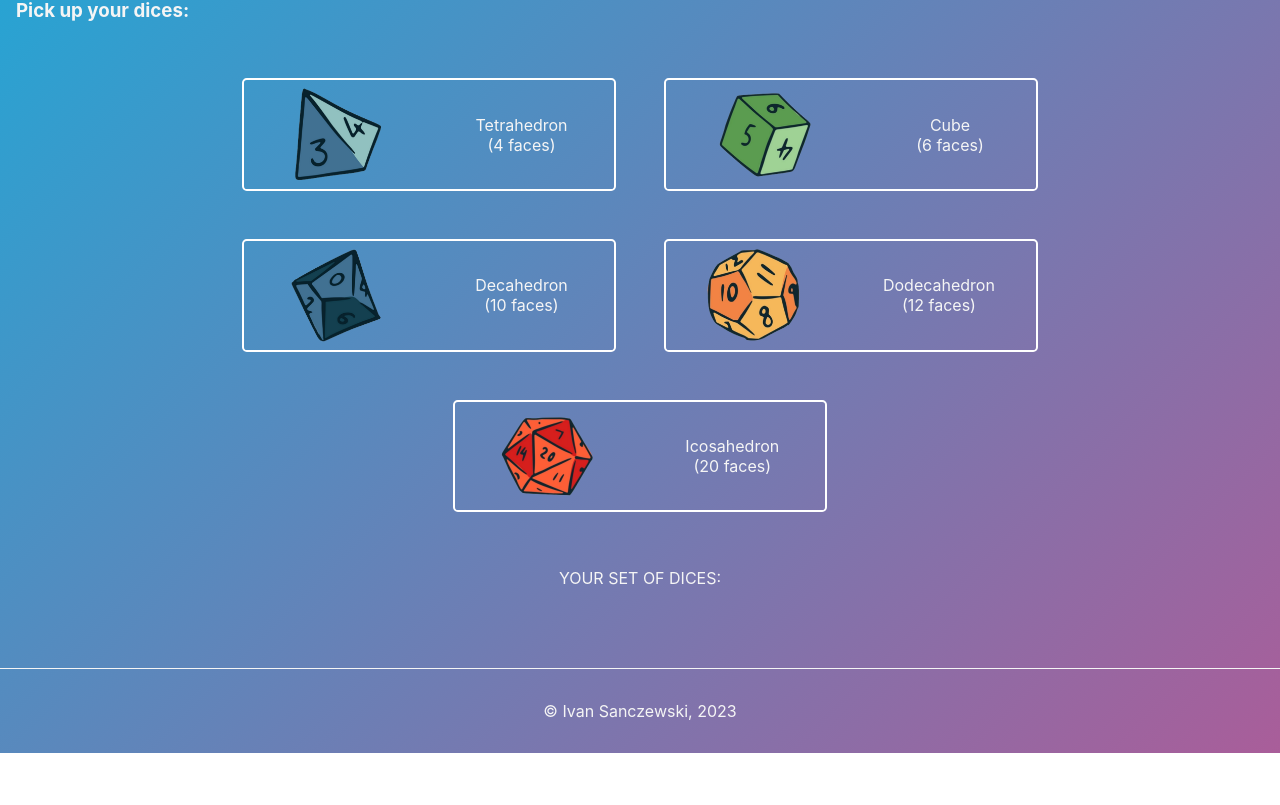
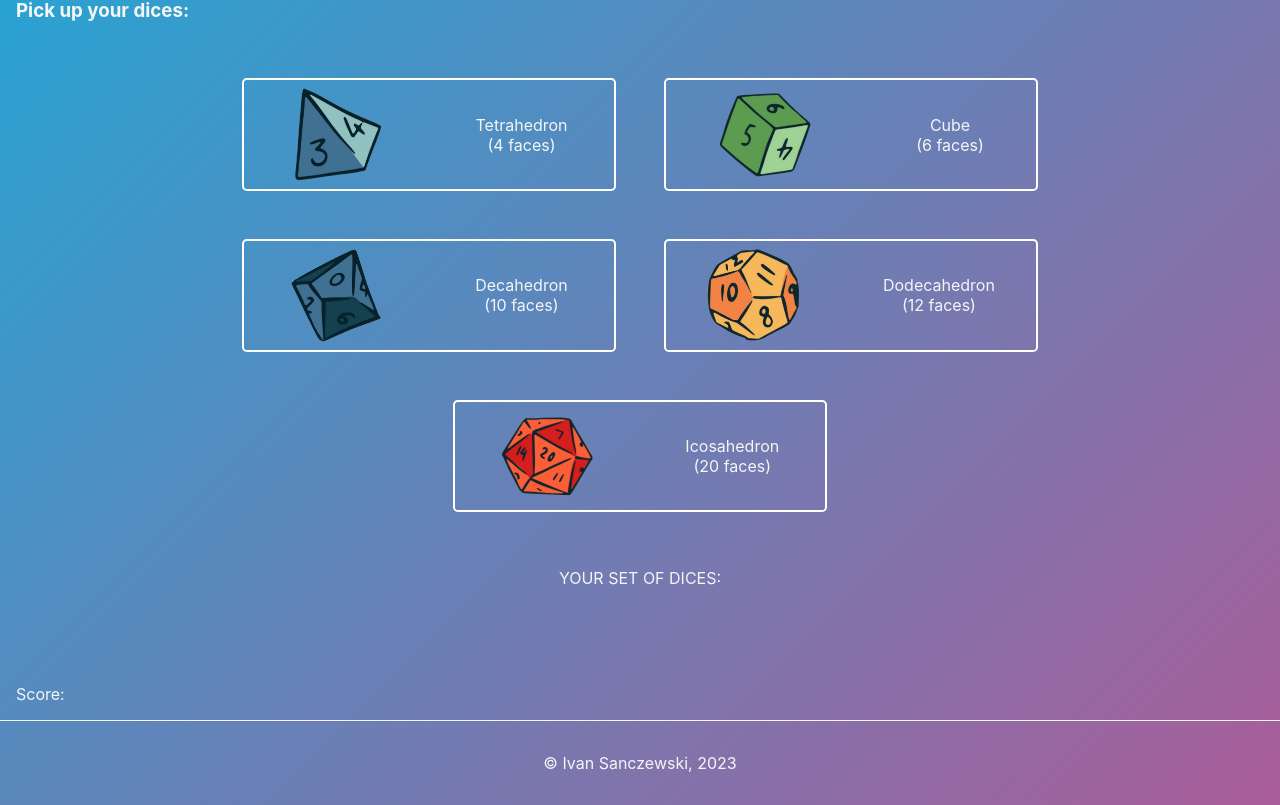
Before and after one commit to IvanSanczewski/dices, a Vue app: page /diceSum in a window 1280 px wide. Shown: the part 289-1094 px from the top of the page. Before the commit the page ends 1042 px from the top, so only its background shows below. Built offline with nearby package versions, Linux system fonts and the light colour scheme.

Commit message:
Add Score component & implemented it on DiceSum to show final result. IMPLEMENT SHOW CORRECT OR WRONG ANSWERS ASIDE THE USER ONES

```diff
--- a/src/components/Navbar.vue
+++ b/src/components/Navbar.vue
@@ -7,8 +7,8 @@
             <RouterLink to="/">HOME</RouterLink>
             <RouterLink to="DiceSum">SUM DICES</RouterLink>
             <RouterLink to="Colors">COLORS</RouterLink>
-            <RouterLink to="Scores">SCORES</RouterLink>
-            <RouterLink to="Scores">RULES</RouterLink>
+            <RouterLink to="HighScores">SCORES</RouterLink>
+            <RouterLink to="HighScores">RULES</RouterLink>
         </div>
         <div class="menu-user">
             <div v-if="!storeUsers.isLogged" class="user-logged">
--- a/src/components/NavbarIcons.vue
+++ b/src/components/NavbarIcons.vue
@@ -13,7 +13,7 @@
             <RouterLink to="Colors">
                 <font-awesome-icon icon="fa-solid fa-palette" />
             </RouterLink>
-            <RouterLink to="Scores">
+            <RouterLink to="HighScores">
                 <font-awesome-icon icon="fa-solid fa-trophy" />
             </RouterLink>
             <!-- FIXME: MAKE IT COMPONENT -->
--- /dev/null
+++ b/src/components/Score.vue
@@ -0,0 +1,11 @@
+<template>
+    <p>Score: {{ storeDices.userPlay.actualScore }}</p>
+</template>
+
+<script setup>
+import { useDicesStore } from "@/stores/dices"
+
+const storeDices = useDicesStore ()
+
+
+</script>
--- a/src/router/index.js
+++ b/src/router/index.js
@@ -2,7 +2,7 @@ import { createRouter, createWebHistory } from 'vue-router'
 
 import DiceSum from '@/views/DiceSum.vue'
 import Home from '@/views/Home.vue'
-import Scores from '@/views/Scores.vue'
+import HighScores from '@/views/HighScores.vue'
 import Colors from '@/views/Colors.vue'
 
 
@@ -25,9 +25,9 @@ const router = createRouter({
       component: Colors
     },
     {
-      path: '/scores',
-      name: 'scores',
-      component: Scores
+      path: '/highScores',
+      name: 'highScores',
+      component: HighScores
     },
 
   ]
--- a/src/stores/dices.js
+++ b/src/stores/dices.js
@@ -175,6 +175,8 @@ export const useDicesStore = defineStore('dices', {
                 index ++
             })
             console.log(score);
+            this.userPlay.actualScore = score
+            console.log(this.userPlay.actualScore);
         }
     }
 })
--- a/src/views/DiceSum.vue
+++ b/src/views/DiceSum.vue
@@ -96,11 +96,14 @@
                         class="user-answer">
             </div>
         </div>
+        <Score />
     </div>
 </template>
 
 <script setup>
+import Score from '../components/Score.vue'
 import { useDicesStore } from '@/stores/dices'
+
 
 const storeDices = useDicesStore()
 
```
Also changed, not shown: src/views/HighScores.vue (renamed from src/views/Scores.vue).
